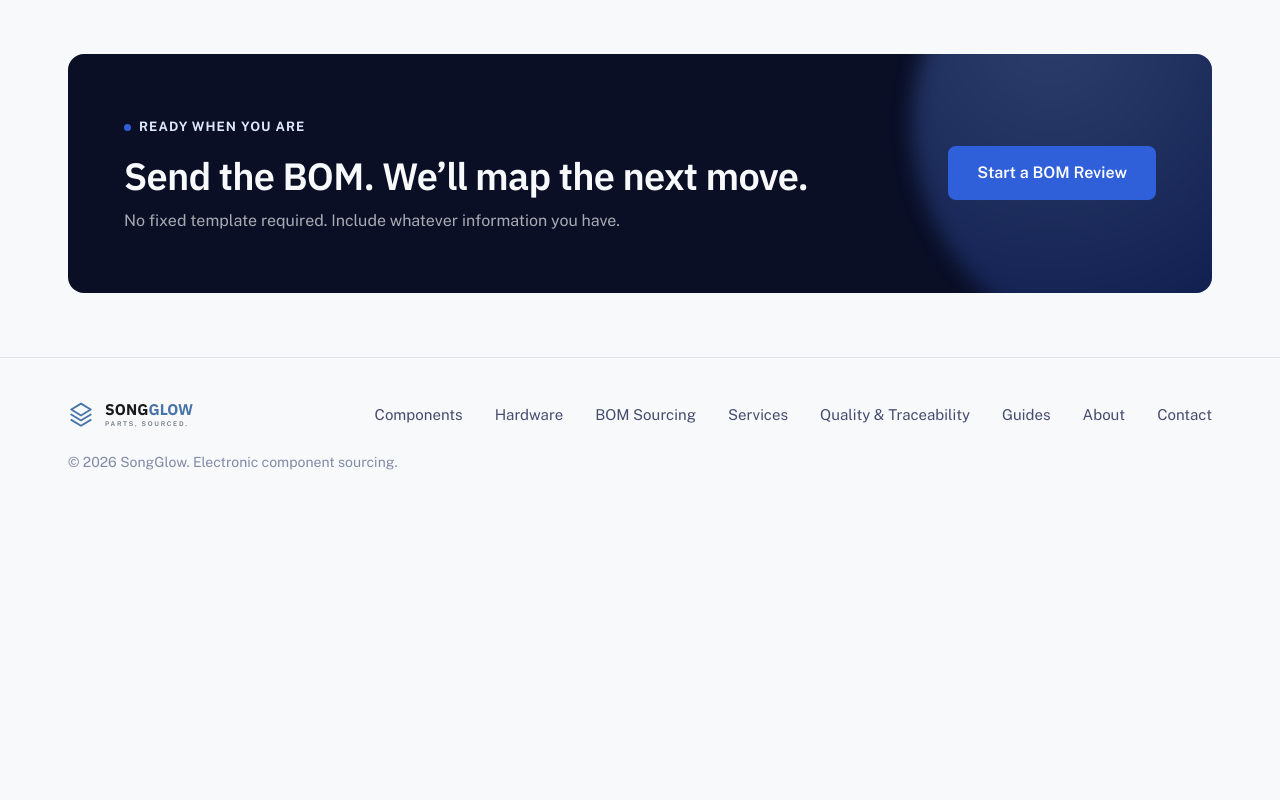
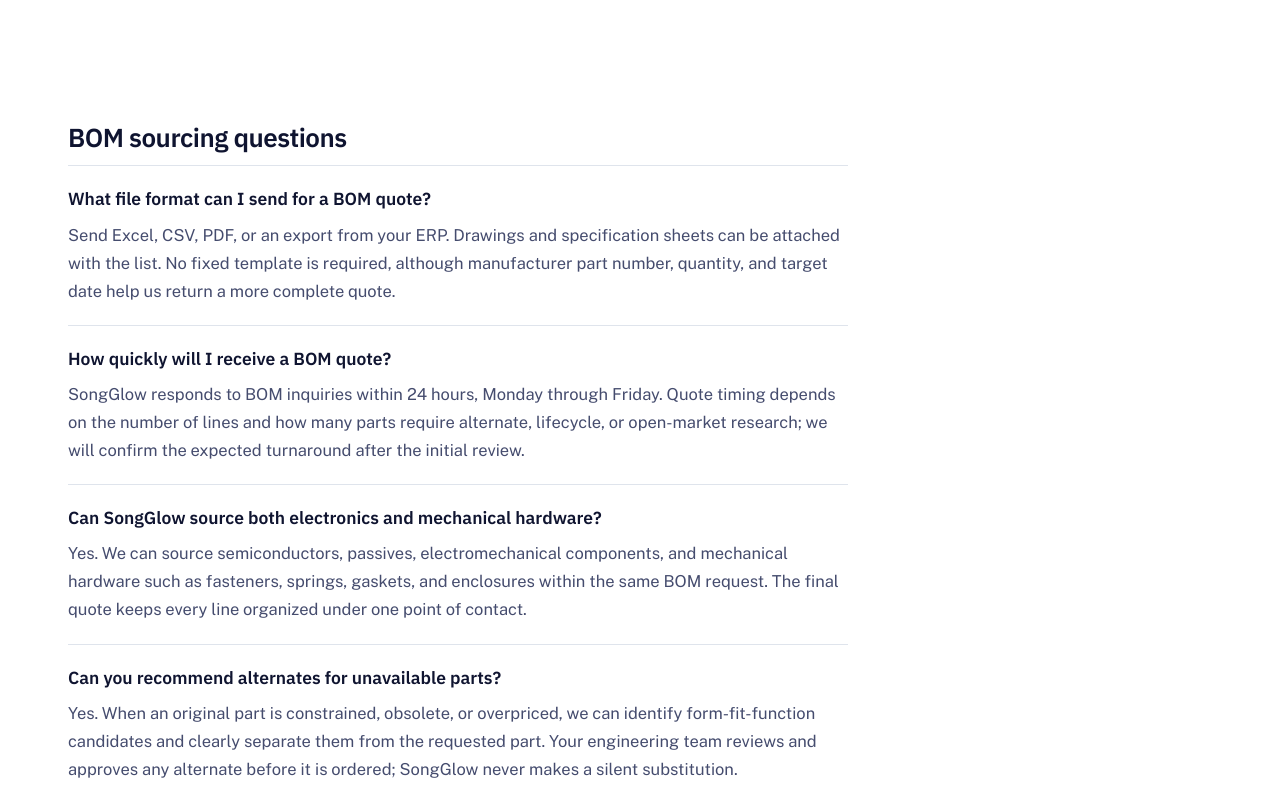
Before and after one commit to rachelluo-song/SongGlow-Website, a Next.js app: page /bom-sourcing in a window 1280 px wide. Shown: the part 2920-3720 px from the top of the page. Before the commit the page ends 3429 px from the top, so only its background shows below. Built offline with nearby package versions, Linux system fonts and the light colour scheme.

Commit message:
confirmed

```diff
--- a/app/bom-sourcing/page.tsx
+++ b/app/bom-sourcing/page.tsx
@@ -2,6 +2,7 @@
 import Link from "next/link";
 import Animate from "@/components/animate";
 import JsonLd from "@/components/json-ld";
+import Faq, { type FaqItem } from "@/components/faq";
 import { SITE_NAME, SITE_URL } from "@/lib/site";
 
 export const metadata: Metadata = {
@@ -56,6 +57,29 @@
   "Obsolete, allocated, or long-lead components",
   "Electronics and mechanical hardware in one request",
   "Overflow sourcing support for busy procurement teams",
+];
+
+const FAQ_ITEMS: FaqItem[] = [
+  {
+    question: "What file format can I send for a BOM quote?",
+    answer:
+      "Send Excel, CSV, PDF, or an export from your ERP. Drawings and specification sheets can be attached with the list. No fixed template is required, although manufacturer part number, quantity, and target date help us return a more complete quote.",
+  },
+  {
+    question: "How quickly will I receive a BOM quote?",
+    answer:
+      "SongGlow responds to BOM inquiries within 24 hours, Monday through Friday. Quote timing depends on the number of lines and how many parts require alternate, lifecycle, or open-market research; we will confirm the expected turnaround after the initial review.",
+  },
+  {
+    question: "Can SongGlow source both electronics and mechanical hardware?",
+    answer:
+      "Yes. We can source semiconductors, passives, electromechanical components, and mechanical hardware such as fasteners, springs, gaskets, and enclosures within the same BOM request. The final quote keeps every line organized under one point of contact.",
+  },
+  {
+    question: "Can you recommend alternates for unavailable parts?",
+    answer:
+      "Yes. When an original part is constrained, obsolete, or overpriced, we can identify form-fit-function candidates and clearly separate them from the requested part. Your engineering team reviews and approves any alternate before it is ordered; SongGlow never makes a silent substitution.",
+  },
 ];
 
 const serviceSchema = {
@@ -184,6 +208,14 @@
         </div>
       </section>
 
+      <section className="block bom-faq-section">
+        <div className="wrap">
+          <div className="article" data-reveal>
+            <Faq items={FAQ_ITEMS} heading="BOM sourcing questions" />
+          </div>
+        </div>
+      </section>
+
       <section className="block tight">
         <div className="wrap">
           <div className="band-dark bom-final-cta" data-reveal>
--- a/app/globals.css
+++ b/app/globals.css
@@ -955,6 +955,31 @@
   font-weight: 600;
 }
 
+.guide-review {
+  display: flex;
+  flex-wrap: wrap;
+  gap: 7px 10px;
+  margin-top: 22px;
+  color: var(--ink-faint);
+  font-size: 13.5px;
+  line-height: 1.5;
+}
+.guide-review a {
+  color: var(--clay-dark);
+  font-weight: 700;
+}
+.guide-card-date {
+  display: block;
+  margin-top: 16px;
+  color: var(--ink-faint);
+  font-size: 12.5px;
+}
+.bom-faq-section {
+  background: var(--paper);
+  border-top: 1px solid var(--line);
+  border-bottom: 1px solid var(--line);
+}
+
 /* Guides index: stacked cards linking to each guide */
 .guide-list {
   display: flex;
--- a/app/guides/how-to-choose-a-sourcing-partner/page.tsx
+++ b/app/guides/how-to-choose-a-sourcing-partner/page.tsx
@@ -3,6 +3,7 @@
 import Animate from "@/components/animate";
 import JsonLd from "@/components/json-ld";
 import Faq, { type FaqItem } from "@/components/faq";
+import GuideReview, { GUIDE_REVIEW_DATE, reviewedBySchema } from "@/components/guide-review";
 import { SITE_URL } from "@/lib/site";
 
 const PAGE_PATH = "/guides/how-to-choose-a-sourcing-partner";
@@ -23,7 +24,9 @@
     "How to evaluate and choose a reliable electronic components sourcing partner, with the questions to ask before you commit an order.",
   url: `${SITE_URL}${PAGE_PATH}`,
   datePublished: "2026-08-01",
+  dateModified: GUIDE_REVIEW_DATE,
   author: { "@type": "Organization", name: "SongGlow", url: SITE_URL },
+  reviewedBy: reviewedBySchema,
   publisher: { "@type": "Organization", name: "SongGlow", url: SITE_URL },
 };
 
@@ -91,6 +94,7 @@
             whether your line keeps running. Here is how to tell a real partner
             from a broker with a spreadsheet.
           </p>
+          <GuideReview />
         </div>
       </header>
 
--- a/app/guides/how-to-find-component-alternates/page.tsx
+++ b/app/guides/how-to-find-component-alternates/page.tsx
@@ -3,6 +3,7 @@
 import Animate from "@/components/animate";
 import JsonLd from "@/components/json-ld";
 import Faq, { type FaqItem } from "@/components/faq";
+import GuideReview, { GUIDE_REVIEW_DATE, reviewedBySchema } from "@/components/guide-review";
 import { SITE_URL } from "@/lib/site";
 
 const PAGE_PATH = "/guides/how-to-find-component-alternates";
@@ -26,7 +27,9 @@
     "A practical guide to finding and qualifying alternate and cross-reference electronic components.",
   url: `${SITE_URL}${PAGE_PATH}`,
   datePublished: "2026-07-22",
+  dateModified: GUIDE_REVIEW_DATE,
   author: { "@type": "Organization", name: "SongGlow", url: SITE_URL },
+  reviewedBy: reviewedBySchema,
   publisher: { "@type": "Organization", name: "SongGlow", url: SITE_URL },
 };
 
@@ -86,6 +89,7 @@
             keeps the line moving. Here&apos;s how to find one you can actually
             trust to drop in.
           </p>
+          <GuideReview />
         </div>
       </header>
 
--- a/app/guides/how-to-source-obsolete-electronic-components/page.tsx
+++ b/app/guides/how-to-source-obsolete-electronic-components/page.tsx
@@ -3,6 +3,7 @@
 import Animate from "@/components/animate";
 import JsonLd from "@/components/json-ld";
 import Faq, { type FaqItem } from "@/components/faq";
+import GuideReview, { GUIDE_REVIEW_DATE, reviewedBySchema } from "@/components/guide-review";
 import { SITE_URL } from "@/lib/site";
 
 const PAGE_PATH = "/guides/how-to-source-obsolete-electronic-components";
@@ -24,7 +25,9 @@
     "A practical guide to sourcing obsolete and end-of-life electronic components without stopping the line.",
   url: `${SITE_URL}${PAGE_PATH}`,
   datePublished: "2026-07-22",
+  dateModified: GUIDE_REVIEW_DATE,
   author: { "@type": "Organization", name: "SongGlow", url: SITE_URL },
+  reviewedBy: reviewedBySchema,
   publisher: { "@type": "Organization", name: "SongGlow", url: SITE_URL },
 };
 
@@ -84,6 +87,7 @@
             work the problem in, from the cheapest fix to the last resort, and
             how to keep counterfeits out along the way.
           </p>
+          <GuideReview />
         </div>
       </header>
 
--- a/app/guides/how-to-verify-authentic-electronic-components/page.tsx
+++ b/app/guides/how-to-verify-authentic-electronic-components/page.tsx
@@ -3,6 +3,7 @@
 import Animate from "@/components/animate";
 import JsonLd from "@/components/json-ld";
 import Faq, { type FaqItem } from "@/components/faq";
+import GuideReview, { GUIDE_REVIEW_DATE, reviewedBySchema } from "@/components/guide-review";
 import { SITE_URL } from "@/lib/site";
 
 const PAGE_PATH = "/guides/how-to-verify-authentic-electronic-components";
@@ -23,7 +24,9 @@
     "A practical counterfeit-detection guide for electronics buyers and engineers.",
   url: `${SITE_URL}${PAGE_PATH}`,
   datePublished: "2026-07-20",
+  dateModified: GUIDE_REVIEW_DATE,
   author: { "@type": "Organization", name: "SongGlow", url: SITE_URL },
+  reviewedBy: reviewedBySchema,
   publisher: { "@type": "Organization", name: "SongGlow", url: SITE_URL },
 };
 
@@ -82,6 +85,7 @@
             buyers keep them off the line, and how to check the parts already
             on your bench.
           </p>
+          <GuideReview />
         </div>
       </header>
 
--- a/app/guides/page.tsx
+++ b/app/guides/page.tsx
@@ -37,6 +37,9 @@
               >
                 <h2>{guide.title}</h2>
                 <p>{guide.blurb}</p>
+                <time className="guide-card-date" dateTime={guide.dateModified}>
+                  Last reviewed August 8, 2026
+                </time>
                 <span className="guide-readmore">Read the guide →</span>
               </Link>
             ))}
--- a/app/sitemap.ts
+++ b/app/sitemap.ts
@@ -66,7 +66,7 @@
       url: `${SITE_URL}/guides/${g.slug}`,
       changeFrequency: "monthly" as const,
       priority: 0.8,
-      lastModified: g.datePublished,
+      lastModified: g.dateModified,
     })),
   ];
 
--- /dev/null
+++ b/components/guide-review.tsx
@@ -0,0 +1,30 @@
+import Link from "next/link";
+import { SITE_URL } from "@/lib/site";
+
+export const GUIDE_REVIEW_DATE = "2026-08-08";
+
+export const reviewedBySchema = {
+  "@type": "Person",
+  name: "Rachel Luo",
+  jobTitle: "Sales Manager",
+  url: `${SITE_URL}/about`,
+  worksFor: {
+    "@type": "Organization",
+    name: "SongGlow",
+    url: SITE_URL,
+  },
+};
+
+export default function GuideReview() {
+  return (
+    <div className="guide-review" data-hero-item>
+      <span>Written by SongGlow</span>
+      <span aria-hidden>•</span>
+      <span>
+        Reviewed by <Link href="/about">Rachel Luo</Link>, Sales Manager
+      </span>
+      <span aria-hidden>•</span>
+      <time dateTime={GUIDE_REVIEW_DATE}>Last reviewed August 8, 2026</time>
+    </div>
+  );
+}
--- a/lib/guides.ts
+++ b/lib/guides.ts
@@ -8,6 +8,7 @@
   title: string;
   blurb: string;
   datePublished: string;
+  dateModified: string;
 };
 
 export const GUIDES: GuideMeta[] = [
@@ -17,6 +18,7 @@
     blurb:
       "The criteria that separate a real sourcing partner from a broker: traceability, channels, counterfeit avoidance, coverage, and the exact questions to ask before you commit an order.",
     datePublished: "2026-08-01",
+    dateModified: "2026-08-08",
   },
   {
     slug: "how-to-find-component-alternates",
@@ -24,6 +26,7 @@
     blurb:
       "Finding a substitute you can trust: form-fit-function alternates, cross-referencing without getting burned, the datasheet parameters that actually bite, and how to second-source before you need to.",
     datePublished: "2026-07-22",
+    dateModified: "2026-08-08",
   },
   {
     slug: "how-to-source-obsolete-electronic-components",
@@ -31,6 +34,7 @@
     blurb:
       "What to do when a part goes end-of-life: last-time buys, approved alternates, authorized aftermarket, and how to buy on the open market without getting burned.",
     datePublished: "2026-07-22",
+    dateModified: "2026-08-08",
   },
   {
     slug: "how-to-verify-authentic-electronic-components",
@@ -38,5 +42,6 @@
     blurb:
       "A practical counterfeit-detection guide: sourcing rules, the documentation to demand, package and marking inspection, lab tests, and the red flags that should stop a purchase.",
     datePublished: "2026-07-20",
+    dateModified: "2026-08-08",
   },
 ];
```
Also changed, not shown: components/product-detail.tsx (+4 -12 lines).
